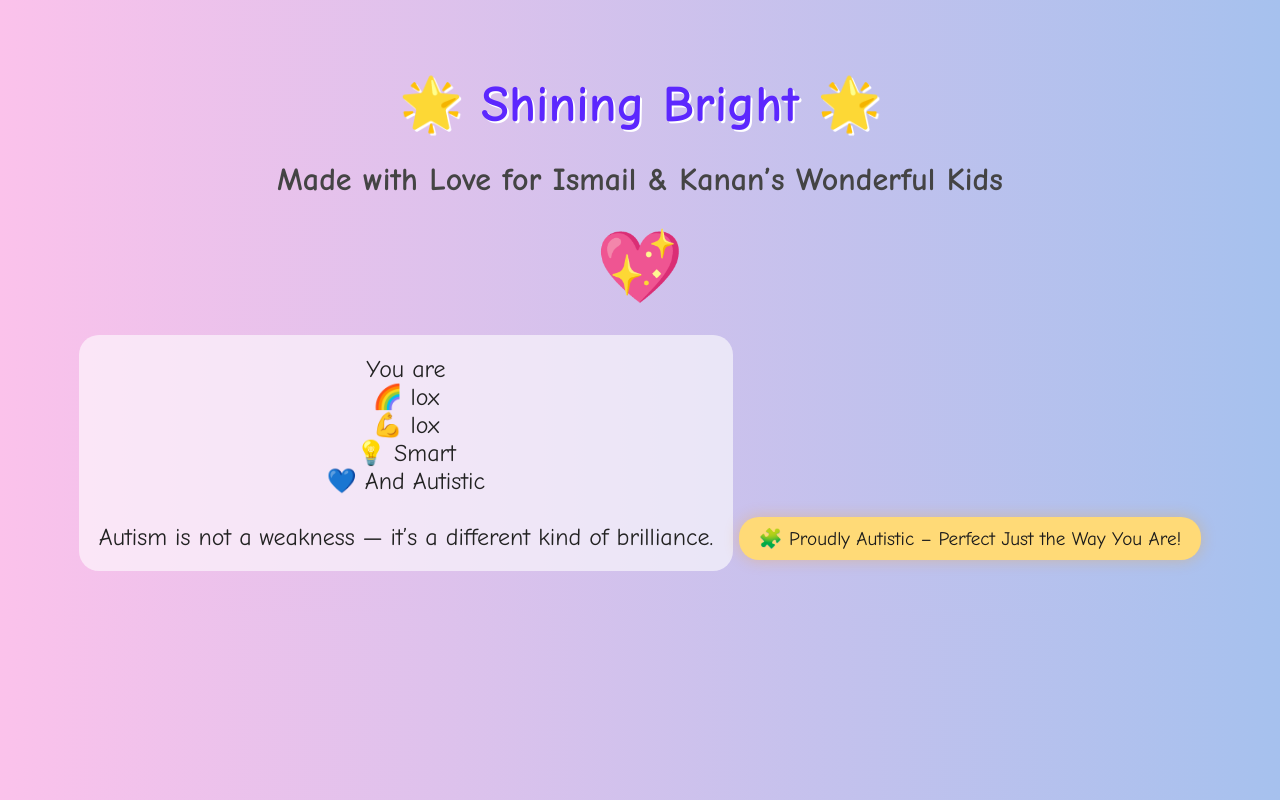
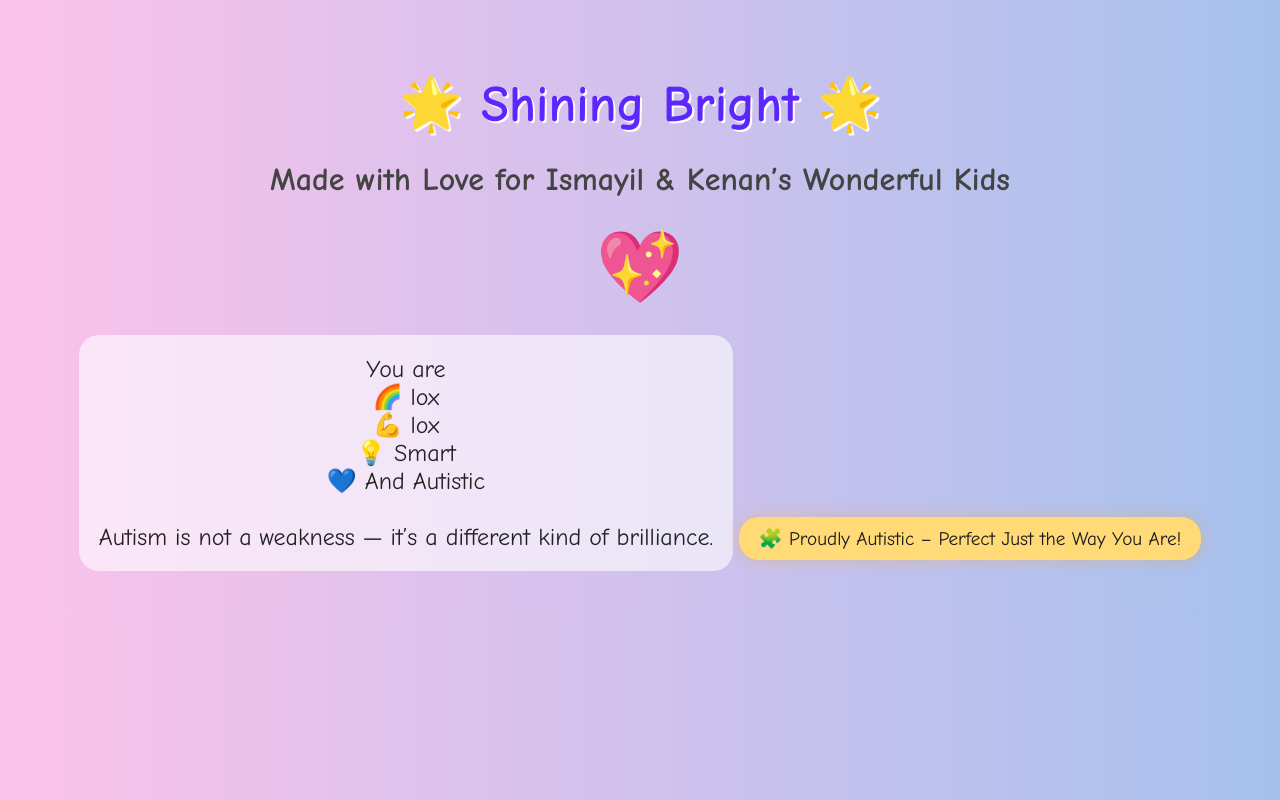
Before and after one commit to Gityus13/kids, a plain HTML site: page index.html in a window 1280 px wide. Shown: the top 800 px of the page. Drawn offline with Linux system fonts and the light colour scheme.

Commit message:
Update index.html

```diff
--- a/index.html
+++ b/index.html
@@ -70,7 +70,7 @@
 </head>
 <body>
   <h1>🌟 Shining Bright 🌟</h1>
-  <h2>Made with Love for Ismail & Kanan’s Wonderful Kids</h2>
+  <h2>Made with Love for Ismayil & Kenan’s Wonderful Kids</h2>
   <div class="heart">💖</div>
 
   <div class="message">
```
